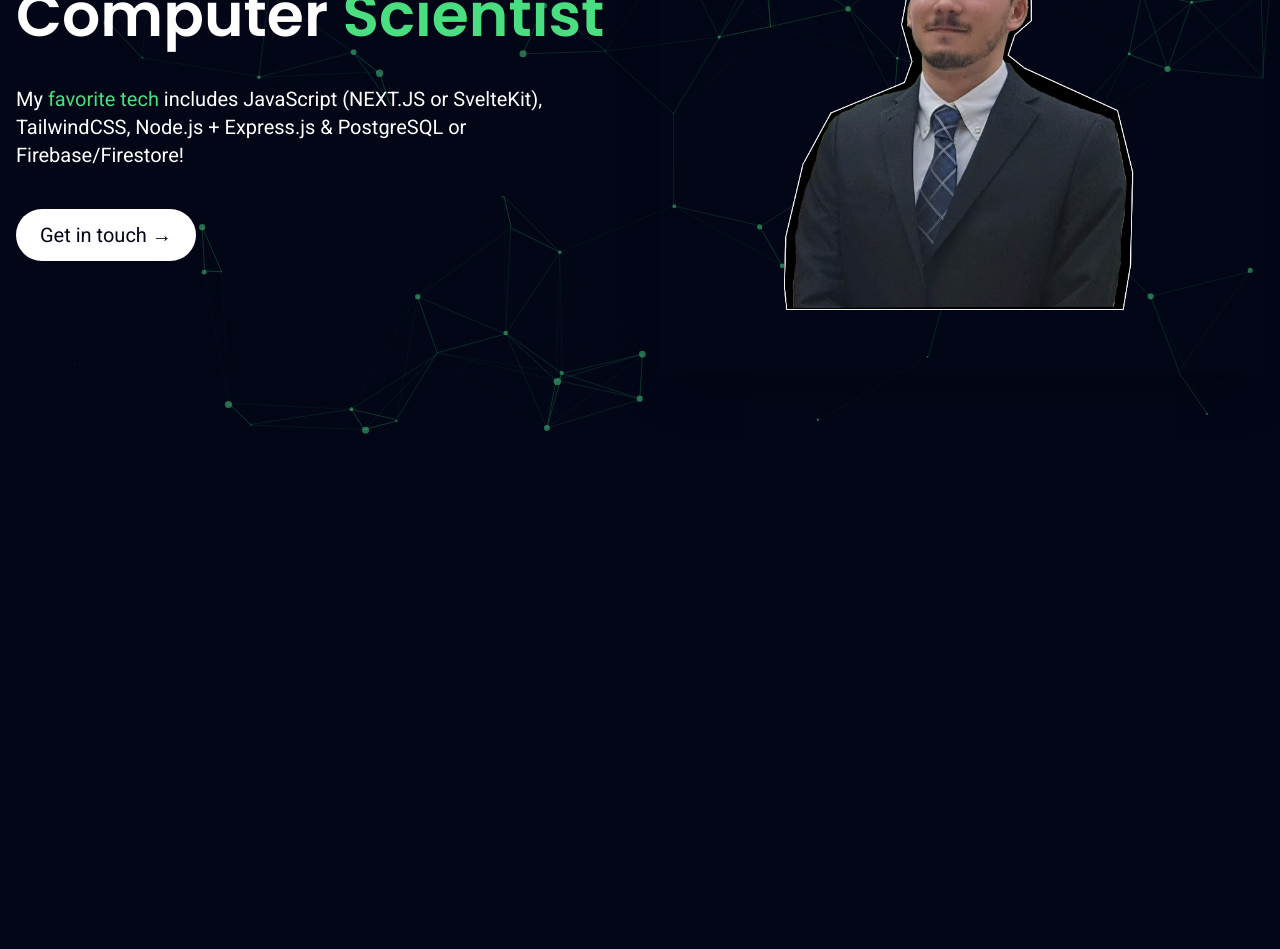
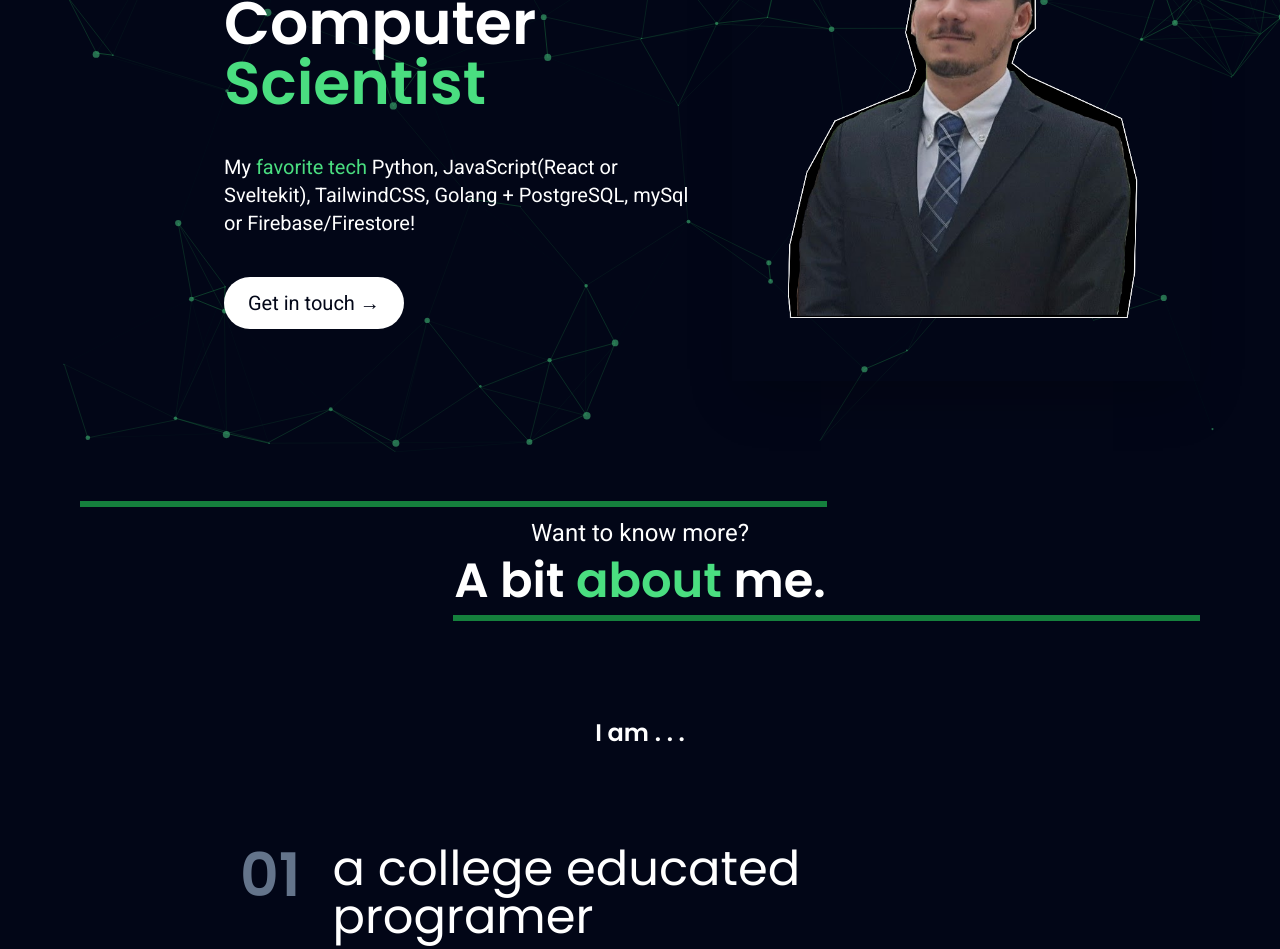
Before and after one commit to lanetb/lanetb.github.io, a SvelteKit app: page / in a window 1280 px wide. Shown: the part 348-1297 px from the top of the page. Before the commit the page ends 800 px from the top, so only its background shows below. Built offline with nearby package versions, Linux system fonts and the light colour scheme.

Commit message:
Finished mainsection and about me need to fix size

```diff
--- a/src/components/Header.svelte
+++ b/src/components/Header.svelte
@@ -11,7 +11,7 @@
 </script>
 
 <header
-    class={"sticky z-[10] top-0 duration-200 px-6 flex items-center justify-between border-b border-solid " +
+    class={"sticky z-[10] top-0 duration-200 px-20 flex items-center justify-between border-b border-solid" +
         (y > 0
             ? " py-4 bg-slate-950 border-green-950"
             : " py-6 bg-transparent border-transparent")}
--- a/src/components/Main.svelte
+++ b/src/components/Main.svelte
@@ -1,20 +1,36 @@
-<main class="flex flex-col flex-1 p-4">
-    <section
-            id="introPage"
-            class="grid grid-cols-1 lg:grid-cols-2 gap-10 py-8 sm:py-14"
-        >
-            <div
-                class="flex flex-col lg:justify-center text-center lg:text-left gap-6 md:gap-8 lg:gap-10"
-            >
+<script>
+	let benefits = [
+		{
+			metric: '10x',
+			name: 'a college educated programer',
+			description:
+				'I earned a Bachelor\'s Degree in Computer Science from James Madison University, where my programming journey ignited during CS 149, an introduction to programming. Starting with Java, I progressed to C for lower-level programming and expanded my expertise. Though out my school years I specialized in Python for algorithms, data structures, AI, machine learning, data processing, and web development. JavaScript became my tool for dynamic web programming, web applications, front-end development, utilizing libraries like Svelte and React. I became an advanced user of SQL for database development and management. Then after leaving school I continued my learning through GoLang which I implemented in personal projects for the backend.'
+
+		},
+		{
+			name: 'a life-long learner',
+			description:
+                'As a dedicated life-long learner in the realm of computer science, I have continually immersed myself in the ever-evolving landscape of technology. From venturing into learning the intricacies of machine learning algorithms to honing my skills in software engineering, my journey is marked by a relentless pursuit of knowledge. The dynamic nature of web development has been a constant source of inspiration, driving me to explore emerging frameworks and stay abreast of the latest industry trends. Embracing a growth mindset, I am committed to staying at the forefront of innovation, embracing each challenge as an opportunity to expand my expertise in these integral fields.'
+				//'Carefully crafting and designing amazing user experiences allows me to express and experiment with every morsel of creativity I have. I love the challenge of learning new design concepts and enabling users with amazing online experiences.'
+		},
+		{
+			name: 'an excellent communicator',
+			description:
+				"Communication is key and it's a paramount value of mine. I believe in transparency and constructive communication above all else. This helps me develop deep relationships and ensures my effectiveness and productivity in any work space with any team."
+		}
+	];
+</script>
+
+<main class="flex flex-col flex-1 p-20">
+	<section id="introPage" class="grid grid-cols-1 lg:grid-cols-2 gap-10 py-20 pt-0 sm:py-20 sm:pt-0  xl:pl-36  pl-0">
+		<div class="flex flex-col lg:justify-center text-center lg:text-left gap-6 md:gap-8 lg:gap-10">
 			<h2 class="font-semibold text-4xl sm:text-5xl md:text-6xl">
 				Hi! I'm <span class="poppins text-green-400">Tommy</span> Lane
 				<br />Computer
 				<span class="poppins text-green-400">Scientist</span>
 			</h2>
 			<p class="text-base sm:text-lg md:text-xl">
-                    My <span class="text-green-400"> favorite tech</span> includes JavaScript
-                    (NEXT.JS or SvelteKit), TailwindCSS, Node.js + Express.js & PostgreSQL
-                    or Firebase/Firestore!
+				My <span class="text-green-400"> favorite tech</span> Python, JavaScript(React or Sveltekit), TailwindCSS, Golang + PostgreSQL, mySql or Firebase/Firestore!
 			</p>
 			<button
 				class="blueShadow mx-auto lg:mr-auto lg:ml-0 text-base sm:text-lg md:text-xl poppins relative overflow-hidden px-6 py-3 group rounded-full bg-white text-slate-950"
@@ -26,12 +42,52 @@
 			</button>
 		</div>
 		<div class="relative shadow-2xl grid place-items-center">
-                <img
-                    src={"images/profile.png"}
-                    alt="Tommy Lane"
-                    class="object-cover z-[2] max-h-[70vh]"
-                />
+			<img src={'images/profile.png'} alt="Tommy Lane" class="object-cover z-[2] max-h-[70vh]" />
 		</div>
-
+	</section>
+	<section
+		id="about"
+		class="py-20 pt-10 lg:pt-10 lg:py-32 flex flex-col gap-16 sm:gap-20 md:gap-24 relative"
+	>
+		<!-- <div class="z-[-1] bg-violet-950 w-screen left-1/2 -translate-x-1/2 top-0 h-full absolute"> </div> -->
+		<div
+			class="flex flex-col gap-2 text-center relative before:absolute before:top-0 before:left-0 before:w-2/3 before:h-1.5 before:bg-green-700 after:absolute after:bottom-0 after:right-0 after:w-2/3 after:h-1.5 after:bg-green-700 py-4"
+		>
+			<h6 class="text-large sm:text-xl md:text-2xl">Want to know more?</h6>
+			<h3 class="font-semibold text-3xl sm:text-4xl md:text-5xl">
+				A bit <span class="poppins text-green-400">about</span> me.
+			</h3>
+		</div>
+		<p class="mx-auto poppins font-semibold text-lg sm:text-xl md:text-2xl">I am . . .</p>
+		<div class="flex flex-col gap-20 w-full mx-auto max-w-[800px]">
+			{#each benefits as benefit, index}
+				<!-- <div class="flex flex-col gap-2 mx-auto">
+                    <div class="flex items-end gap-4">
+                        <p
+                            class="poppins text-6xl sm:text-7xl md:text-8xl text-slate-500 font-medium"
+                        >
+                            {benefit.metric}
+                        </p>
+                        <p
+                            class="text-xl sm:text-2xl md:text-3xl capitalize pb-2"
+                        >
+                            {benefit.name}
+                        </p>
+                    </div>
+                    <p class="text-center italic">- {benefit.description}</p>
+                </div> -->
+				<div class="flex gap-6 sm:gap-8">
+					<p class="poppins text-4xl sm:text-5xl md:text-6xl text-slate-500 font-semibold">
+						0{index + 1}
+					</p>
+					<div class="flex flex-col gap-6 sm:gap-8">
+						<h3 class="text-2xl sm:text-3xl md:text-5xl">
+							{benefit.name}
+						</h3>
+						<p>{benefit.description}</p>
+					</div>
+				</div>
+			{/each}
+		</div>
 	</section>
 </main>
--- a/src/routes/+layout.svelte
+++ b/src/routes/+layout.svelte
@@ -12,7 +12,7 @@
 </script>
 
 <div
-	class="container relative flex flex-col max-w-[1400px] mx-auto w-full text-sm sm:text-base min-h-screen"
+	class="container relative flex flex-col max-w-[14000px] mx-auto w-full text-sm sm:text-base min-h-screen"
 >
 	<div
 		class={'fixed bottom-0 w-full duration-200 flex p-10 z-[10] ' +
```
Lines whose indentation alone changed are shown as unchanged.
